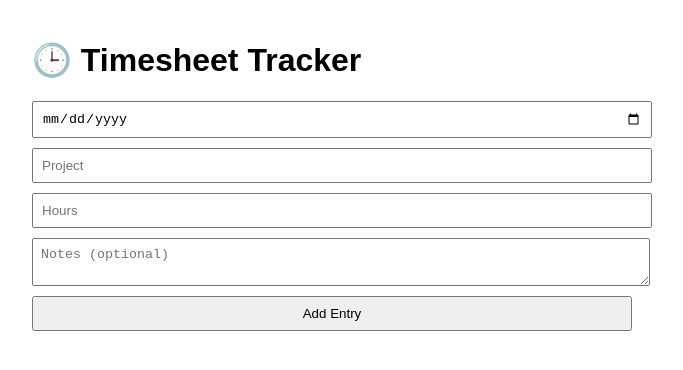
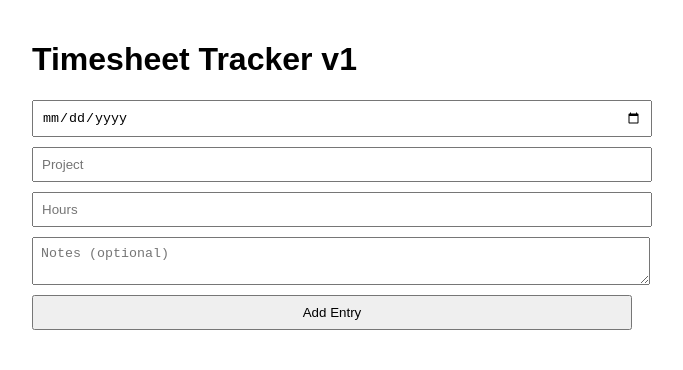
Before and after one commit to NeTypi/timesheet, a plain HTML site: page index.html in a window 1280 px wide. Shown: the whole page, without its empty margins (308-991 px from the left). Drawn offline with Linux system fonts and the light colour scheme.

Commit message:
Update index.html

```diff
--- a/index.html
+++ b/index.html
@@ -12,7 +12,7 @@
 </head>
 <body>
 
-  <h1>🕒 Timesheet Tracker</h1>
+  <h1> Timesheet Tracker v1 </h1>
 
   <input type="date" id="date" required>
   <input type="text" id="project" placeholder="Project" required>
```
